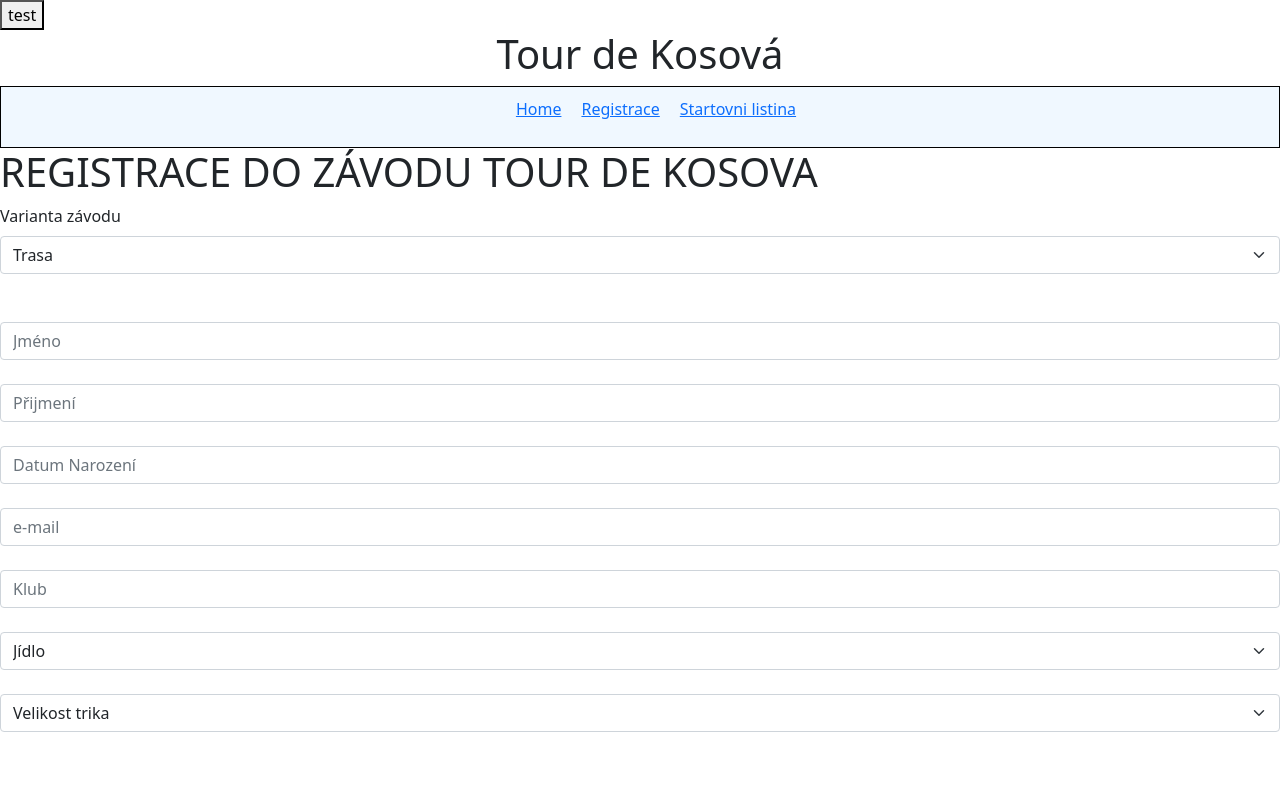
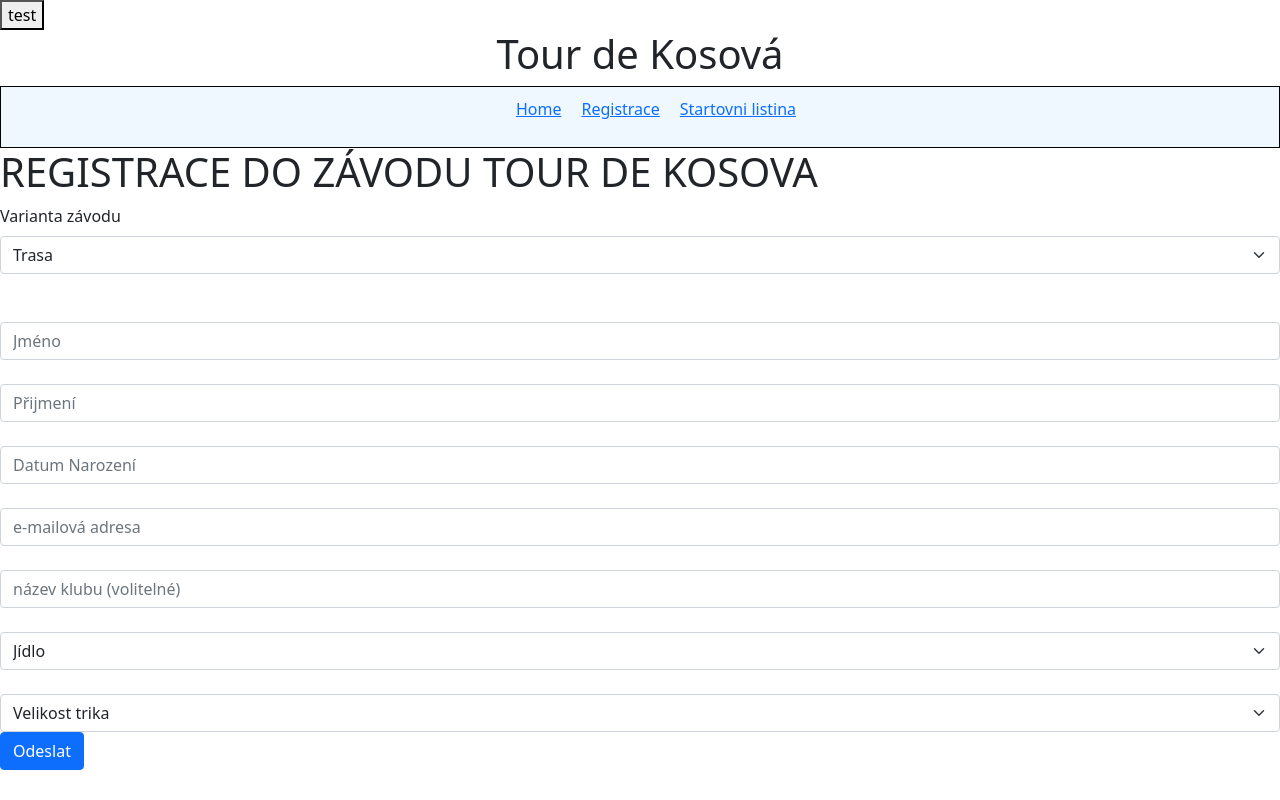
Before and after one commit to TomasRacil/VSIS-2022, a React (Create React App) app in the folder frontend/: page /registration in a window 1280 px wide. Built offline with nearby package versions, Linux system fonts and the light colour scheme.

Commit message:
buttons update

```diff
--- a/frontend/src/components/Body.jsx
+++ b/frontend/src/components/Body.jsx
@@ -50,6 +50,9 @@ const Body = () => {
     </Card.Text>
     <center><img src={UO} class="center" alt="Tour de Kosovo" width="150" height="150" ></img></center>
     <Button variant="primary" a href="https://www.unob.cz/Stranky/default.aspx"> Oficiální stránky partnera</Button>
+    <Card.Title>Sponzoři dlouhodobě spolupracující s UO</Card.Title>
+    <Button variant="primary" a href="https://miro.medium.com/max/1280/1*BMdNGcek6kqR5J5pwjQwAw.png" target="blank">NUKIB</Button>
+    <Button variant="primary" a href="http://thumbpress.com/wp-content/uploads/2012/02/Hackers.jpg" target="blank">VeKySIO</Button>
   </Card.Body>
   <Card.Footer className="text-muted"></Card.Footer>
 </Card>
--- a/frontend/src/components/Registration.jsx
+++ b/frontend/src/components/Registration.jsx
@@ -1,6 +1,6 @@
 import { useState } from "react";
-import { Form } from "react-bootstrap";
-import Dropdown from "./Dropdown";
+import { Form, Button} from "react-bootstrap";
+//import Dropdown from "./Dropdown";
 
 const Registration = () => {
   const routes = [
@@ -88,7 +88,7 @@ const Registration = () => {
         <Form.Control
           type="text"
           name="Email"
-          placeholder="e-mail"
+          placeholder="e-mailová adresa"
           value={values.Email}
           onChange={handleChange}
         />
@@ -98,7 +98,7 @@ const Registration = () => {
         <Form.Control
           type="text"
           name="ClubName"
-          placeholder="Klub"
+          placeholder="název klubu (volitelné)"
           value={values.ClubName}
           onChange={handleChange}
         />
@@ -120,6 +120,9 @@ const Registration = () => {
         ))}
         </Form.Select>
         {/* {values.Shirt} */}
+      </Form.Group>
+      <Form.Group>
+      <Button variant="primary" a href="https://miro.medium.com/max/1280/1*BMdNGcek6kqR5J5pwjQwAw.png" target="blank">Odeslat</Button>
       </Form.Group>
     </Form>
   );
--- a/frontend/src/components/StartovniListina.jsx
+++ b/frontend/src/components/StartovniListina.jsx
@@ -1,5 +1,5 @@
 import { useMemo, useEffect, useState } from "react";
-import Table, { SelectColumnFilter } from "./Table";
+import { SelectColumnFilter } from "./Table";
 
 const StartovniListina = () => {
   const [isPending, setIsPending] = useState(true);
```
